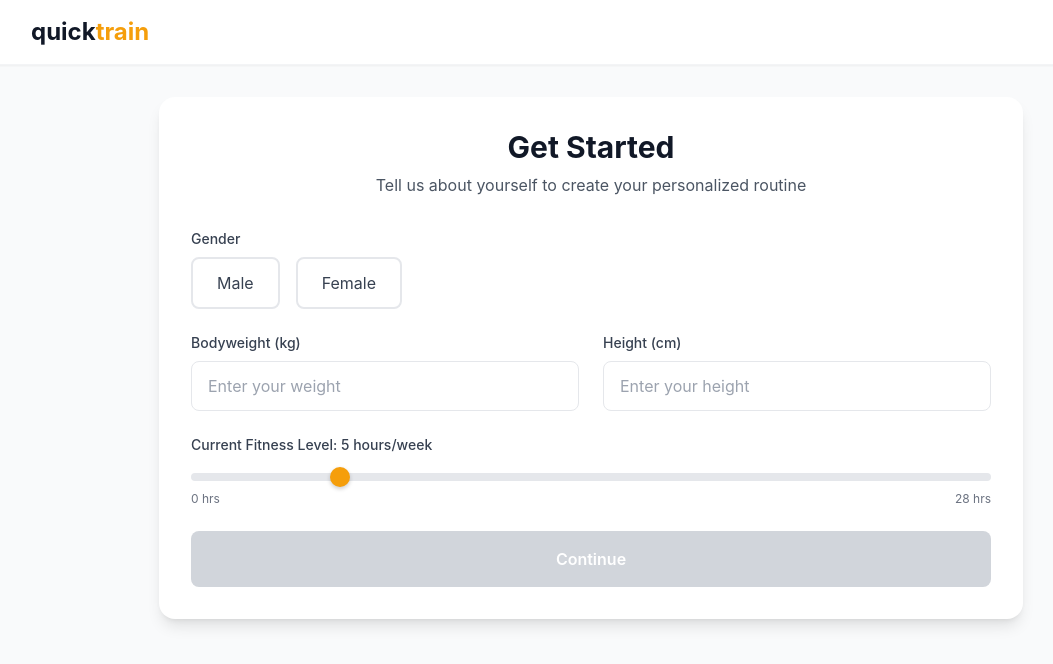
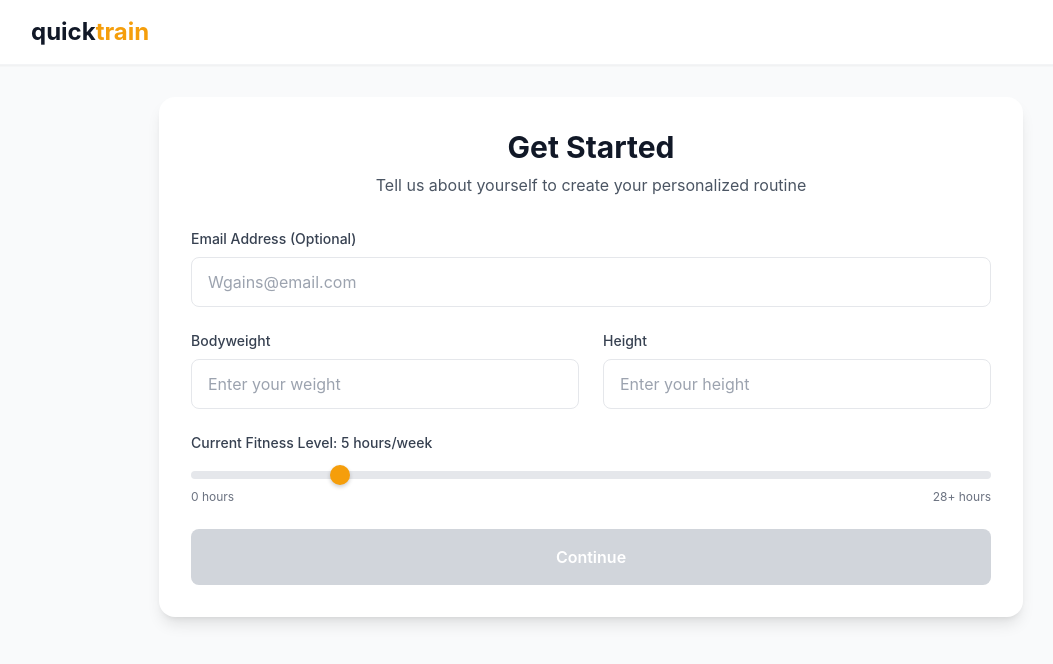
Before and after one commit to yourlocaljosh/quicktrain, a React (Vite) app: page / in a window 1280 px wide. Shown: the top 664 px of the page, without its empty margins (49-1102 px from the left). Built offline with nearby package versions, Linux system fonts and the light colour scheme.

Commit message:
Add optional email field to receive info

```diff
--- a/src/app.jsx
+++ b/src/app.jsx
@@ -4,7 +4,7 @@ import { motion, AnimatePresence } from 'framer-motion';
 const App = () => {
   const [currentStep, setCurrentStep] = useState(1);
   const [userData, setUserData] = useState({
-    biologicalSex: '',
+    email: '',
     bodyweight: '',
     height: '',
     fitnessLevel: 5
@@ -26,7 +26,7 @@ const App = () => {
   const resetForm = () => {
     setCurrentStep(1);
     setUserData({
-      biologicalSex: '',
+      email: '',
       bodyweight: '',
       height: '',
       fitnessLevel: 5
@@ -37,15 +37,15 @@ const App = () => {
   const fitnessGoals = [
     { id: 'basic', title: 'Basic Fitness', description: 'Improve overall health and wellness' },
     { id: 'strength', title: 'Strength Training', description: 'Build functional muscle strength' },
-    { id: 'bodybuilding', title: 'Bodybuilding', description: 'Develop muscle mass and definition' },
-    { id: 'athletic', title: 'Athletic Training', description: 'Enhance sports performance' },
-    { id: 'balanced', title: 'Balanced', description: 'Combination of strength, cardio, and flexibility' }
+    { id: 'bodybuilding', title: 'Bodybuilding', description: 'Develop muscle mass and definition (hypertrophy)' },
+    { id: 'athletic', title: 'Athletic Training', description: 'Enhance athletic performance including strength & cardio' },
+    { id: 'balanced', title: 'Balanced', description: 'A little bit of everything' }
   ];
 
   const routines = [
-    { id: 1, name: 'Beginner Routine', difficulty: 'Easy', duration: '4 weeks' },
-    { id: 2, name: 'Intermediate Routine', difficulty: 'Medium', duration: '8 weeks' },
-    { id: 3, name: 'Advanced Routine', difficulty: 'Hard', duration: '12 weeks' }
+    { id: 1, name: 'Light Routine', difficulty: 'Light (30min/day)'},
+    { id: 2, name: 'Intermediate Routine', difficulty: 'Medium (1h/day)'},
+    { id: 3, name: 'Intense Routine', difficulty: 'Intense (1h/day + Proper Sleep & Nutrition)'}
   ];
 
   return (
@@ -78,29 +78,20 @@ const App = () => {
               <div className="space-y-6">
                 <div>
                   <label className="block text-sm font-medium text-gray-700 mb-2">
-                    Gender
+                    Email Address (Optional)
                   </label>
-                  <div className="flex space-x-4">
-                    {['Male', 'Female'].map((option) => (
-                      <button
-                        key={option}
-                        onClick={() => handleInputChange('biologicalSex', option)}
-                        className={`px-6 py-3 rounded-lg border-2 transition-all duration-200 ${
-                          userData.biologicalSex === option
-                            ? 'border-amber-500 bg-amber-50 text-amber-700'
-                            : 'border-gray-200 hover:border-gray-300 text-gray-700'
-                        }`}
-                      >
-                        {option}
-                      </button>
-                    ))}
-                  </div>
+                  <input
+                    type="email"
+                    value={userData.email}
+                    onChange={(e) => handleInputChange('email', e.target.value)}
+                    className="w-full px-4 py-3 border border-gray-200 rounded-lg focus:ring-2 focus:ring-amber-500 focus:border-transparent"
+                    placeholder="Wgains@email.com"
+                  />
                 </div>
-
                 <div className="grid grid-cols-1 md:grid-cols-2 gap-6">
                   <div>
                     <label className="block text-sm font-medium text-gray-700 mb-2">
-                      Bodyweight (kg)
+                      Bodyweight
                     </label>
                     <input
                       type="number"
@@ -113,7 +104,7 @@ const App = () => {
 
                   <div>
                     <label className="block text-sm font-medium text-gray-700 mb-2">
-                      Height (cm)
+                      Height
                     </label>
                     <input
                       type="number"
@@ -138,14 +129,14 @@ const App = () => {
                     className="w-full h-2 bg-gray-200 rounded-lg appearance-none cursor-pointer slider"
                   />
                   <div className="flex justify-between text-xs text-gray-500 mt-1">
-                    <span>0 hrs</span>
-                    <span>28 hrs</span>
+                    <span>0 hours</span>
+                    <span>28+ hours</span>
                   </div>
                 </div>
 
                 <button
                   onClick={() => setCurrentStep(2)}
-                  disabled={!userData.biologicalSex || !userData.bodyweight || !userData.height}
+                  disabled={!userData.bodyweight || !userData.height}
                   className="w-full bg-amber-500 hover:bg-amber-600 disabled:bg-gray-300 text-white font-semibold py-4 px-6 rounded-lg transition-colors duration-200"
                 >
                   Continue
```
Also changed, not shown: public/index.html (deleted, +0 -12 lines).
